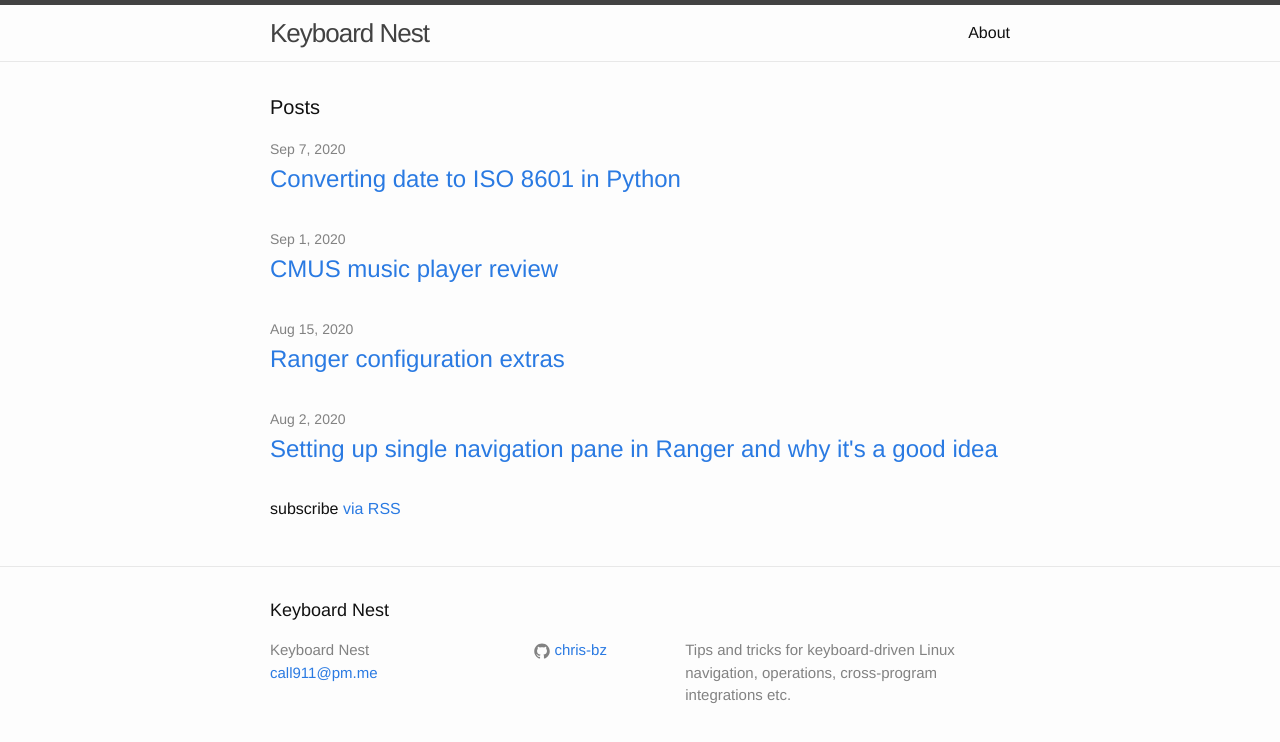
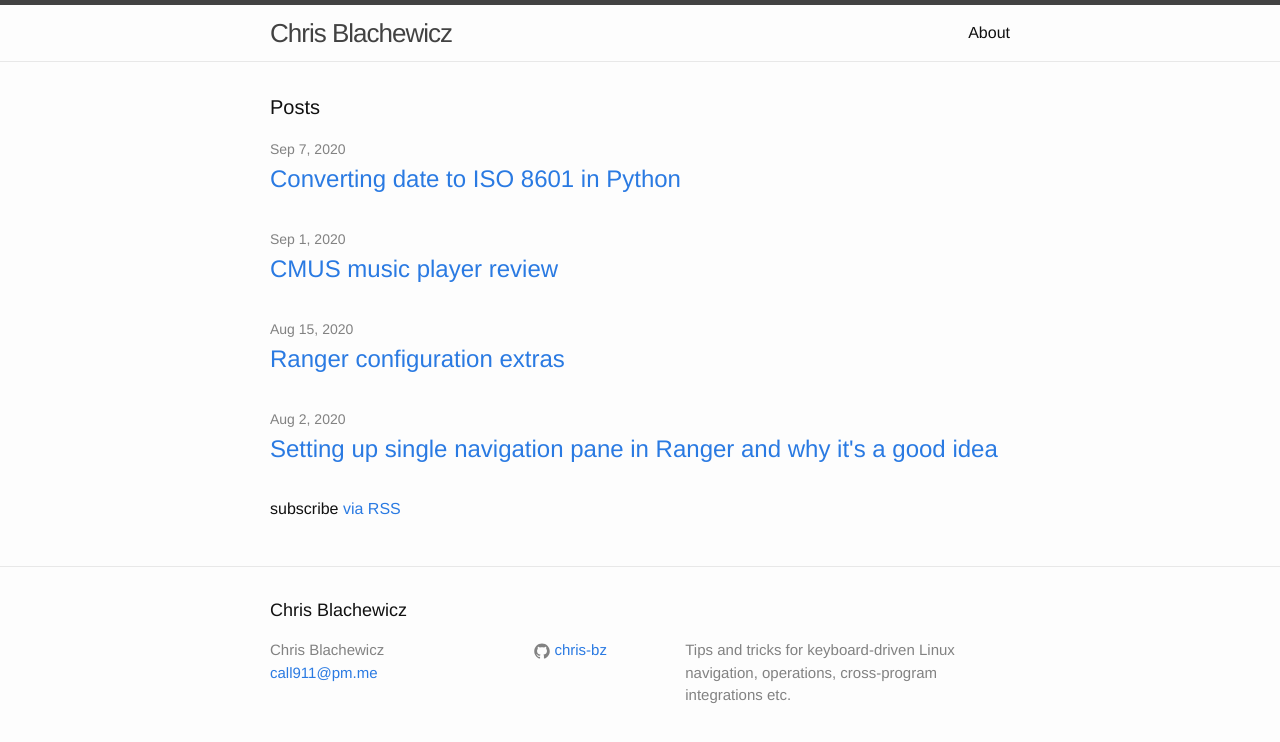
Before and after one commit to chris-bz/chris-bz.github.io, a Jekyll site: the page built from index.html, in a window 1280 px wide. Shown: the top 742 px of the page. Built offline with Jekyll 4.4.1, drawn with Linux system fonts in a browser that asks for light colours.

Commit message:
settings update

```diff
--- a/_config.yml
+++ b/_config.yml
@@ -6,11 +6,11 @@
 # 'jekyll serve'. If you change this file, please restart the server process.
 
 # Site settings
-title: Keyboard Nest
+title: Chris Blachewicz
 email: call911@pm.me
 description: Tips and tricks for keyboard-driven Linux navigation, operations, cross-program integrations etc.
 baseurl: "" # the subpath of your site, e.g. /blog
-url: "https://chris-bz.github.io" # the base hostname & protocol for your site
+url: "http://www.chrisbl.com" # the base hostname & protocol for your site
 github_username:  chris-bz
 
 # Build settings
```
